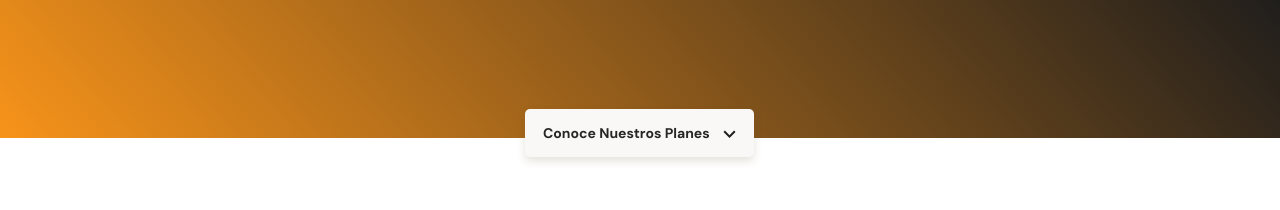
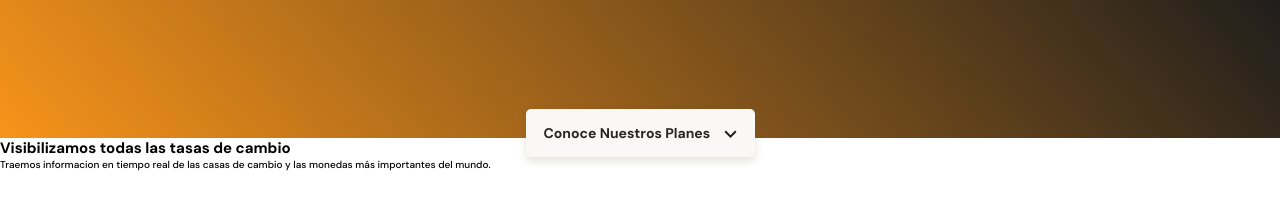
Before and after one commit to xavicci/html-css, a plain HTML site: page MobileFirst/index.html in a window 1280 px wide. Shown: the part 196-406 px from the top of the page. Drawn offline with Linux system fonts and the light colour scheme.

Commit message:
chapter13

```diff
--- a/MobileFirst/index.html
+++ b/MobileFirst/index.html
@@ -24,7 +24,19 @@
     </header>
 
     <main>
-        <section></section>
+        <section class="main-exchange-container">
+            <div class="backgroundImg"></div>
+            <div class="main-exchange-container--title">
+                <h2>Visibilizamos todas las tasas de cambio</h2>
+                <p>Traemos informacion en tiempo real de las casas de cambio y las monedas más importantes del mundo.
+                </p>
+            </div>
+            <section class="main-tables-container">
+                <div>
+
+                </div>
+            </section>
+        </section>
         <section></section>
         <section></section>
         <section></section>
--- a/MobileFirst/style.css
+++ b/MobileFirst/style.css
@@ -74,9 +74,18 @@ header img {
     color: var(--soft-orange);
 }
 
+
+/* position absolute toma como referencia a su padre siempre y cuando el padre este posicionado, caso contrario toma al padre mas cercano y si ninguno lo tiene toma como referencia html */
+/*
+left: 0;
+right: 0;       <<<< así se centra divs
+margin: 0 auto; */
+
 .header--title-container .header--button {
     position: absolute;
-    left: calc(50% - 115px);
+    left: 0;
+    right: 0;
+    margin: 0 auto;
     top: 270px;
     display: block;
     margin-top: 35px;
@@ -101,3 +110,9 @@ header img {
     margin-left: 10px;
     background-image: url('./assets/icons/down-arrow.svg');
 }
+
+/* el mismo contenido ira definiendo nuestro main */
+main {
+    width: 100%;
+    height: auto;
+}
```
